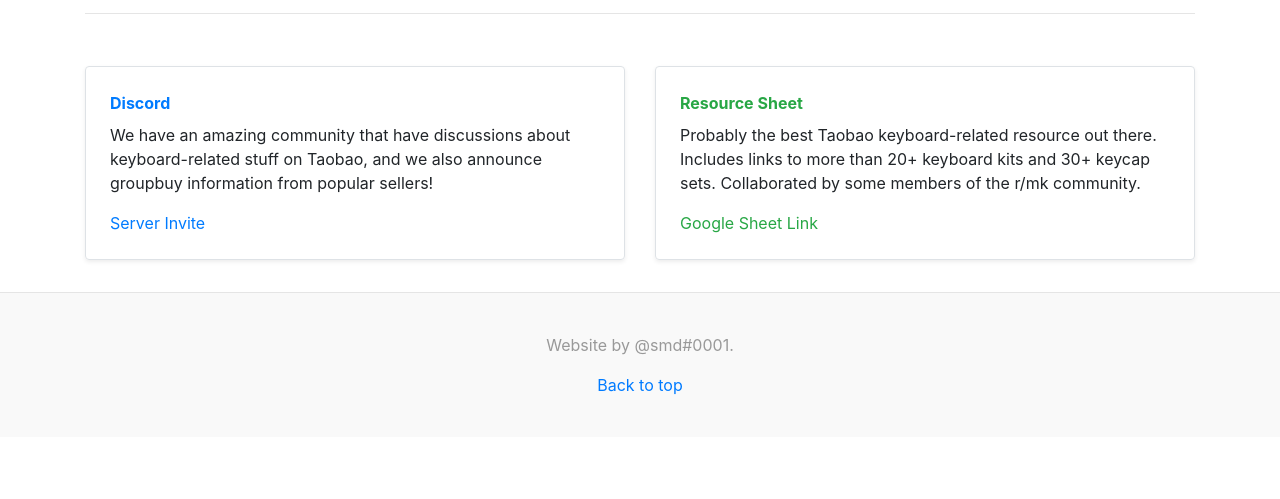
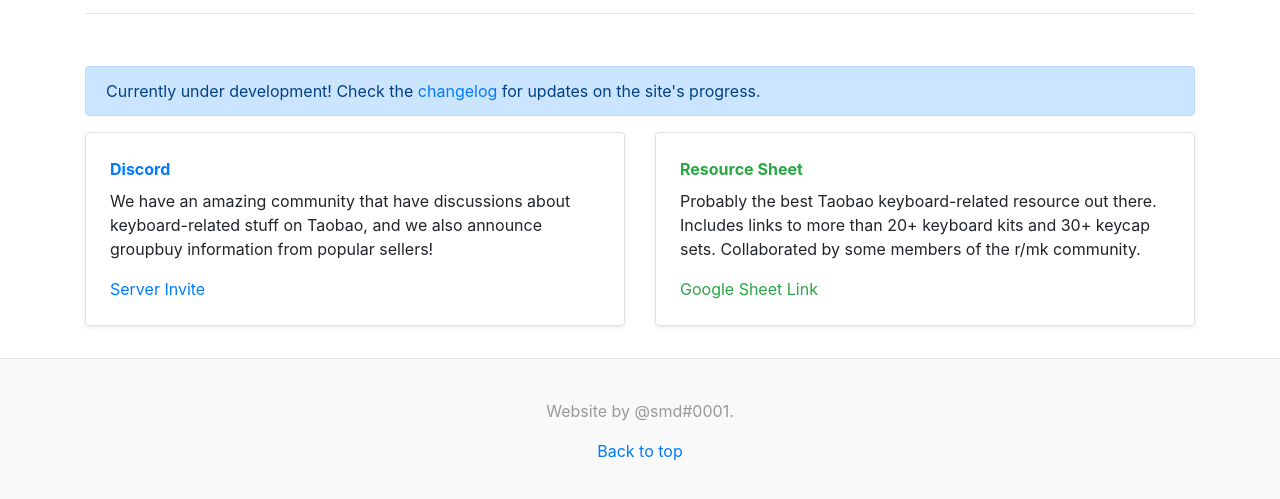
Before and after one commit to sxm/taobao-gang, a plain HTML site: page index.html in a window 1280 px wide. Shown: the part 107-606 px from the top of the page. Drawn offline with nearby package versions, Linux system fonts and the light colour scheme.

Commit message:
Update index.html

```diff
--- a/index.html
+++ b/index.html
@@ -65,6 +65,9 @@
     </nav>
   </div>
 
+  <div class="alert alert-primary" role="alert">
+   Currently under development! Check the <a href="tbkb.xyz/changelog">changelog </a> for updates on the site's progress.
+  </div>
 
   <div class="row mb-2">
     <div class="col-md-6">
```
